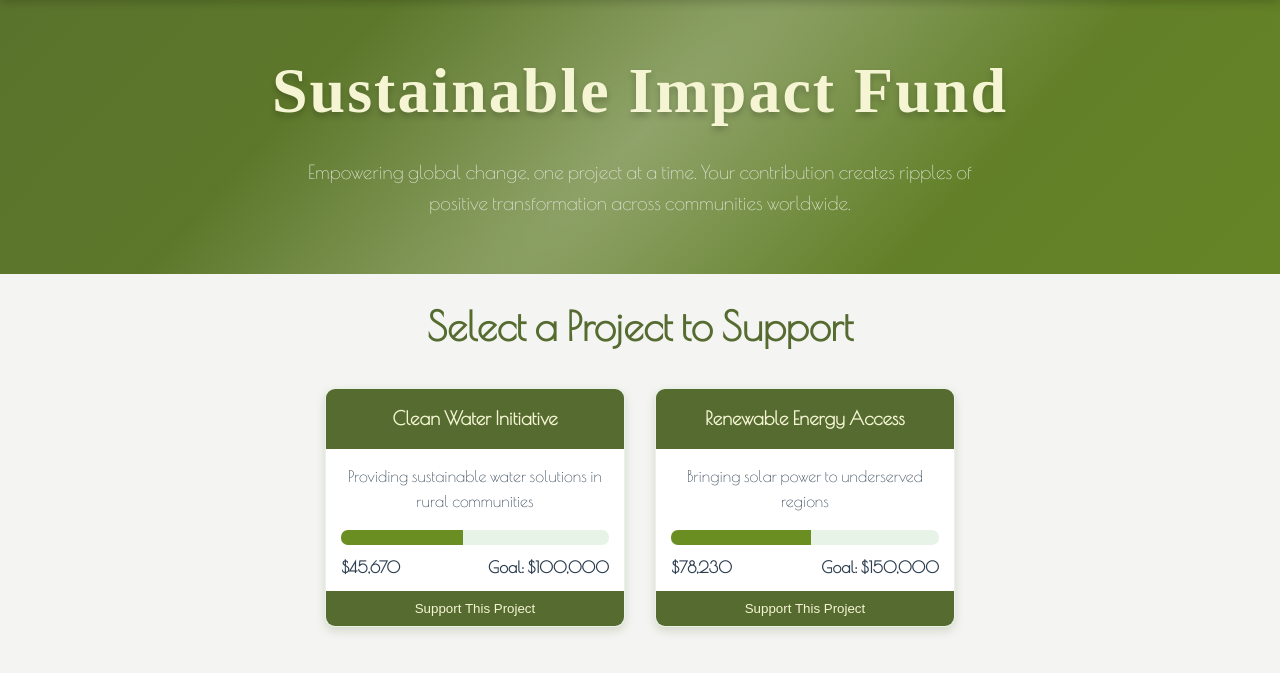
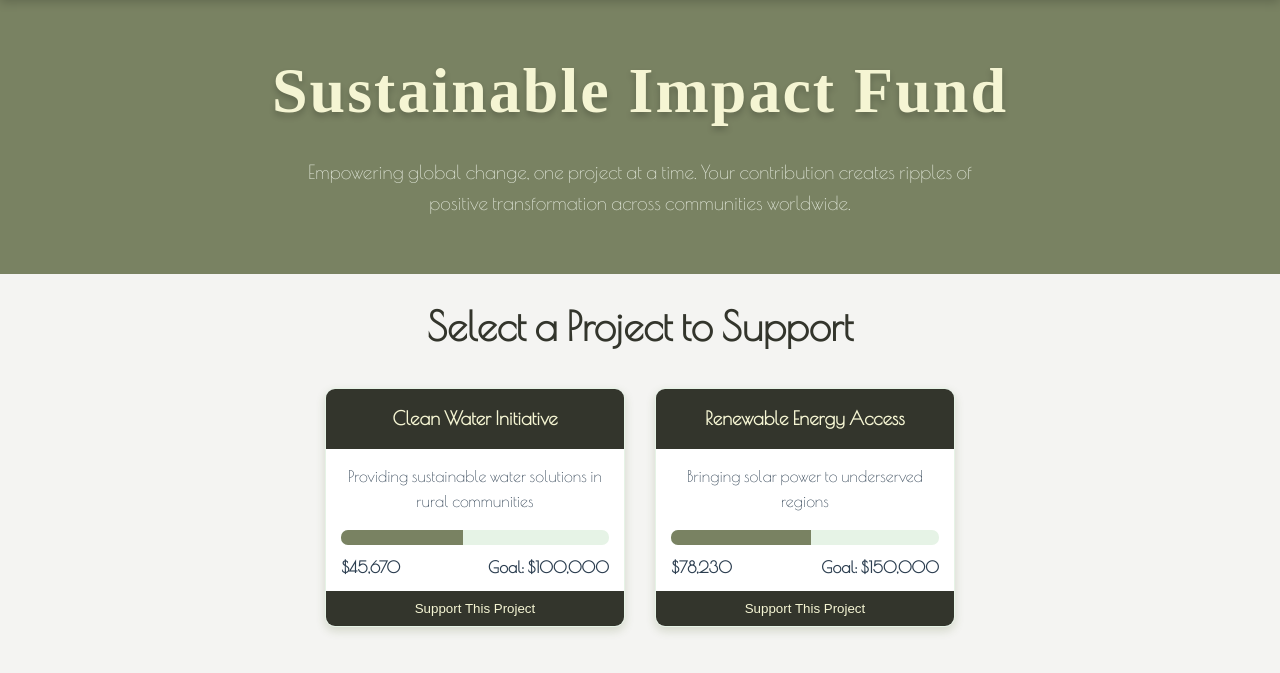
Before and after one commit to Gobi05-exe/SDGHub, a Django app: template SDGHub/templates/funds.html in a window 1280 px wide. Shown: the part 68-741 px from the top of the page. Run offline with Django 5.2, Linux system fonts and the light colour scheme; the template is opened without the code that fills it, so the values that code supplies are empty; some web fonts are replaced.

Commit message:
css file updates

```diff
--- a/SDGHub/static/css/funds.css
+++ b/SDGHub/static/css/funds.css
@@ -60,9 +60,8 @@
 .page-header {
     text-align: center;
     padding: 40px 20px;
-    background: linear-gradient(135deg, #556B2F, #6B8E23);
+    background: #798262;
     background-size: 200% 200%;
-    animation: gradientFlow 10s ease infinite;
     position: relative;
     overflow: hidden;
 }
@@ -74,9 +73,6 @@
     left: -50%;
     width: 200%;
     height: 200%;
-    background: radial-gradient(ellipse at center,
-        rgba(255,255,255,0.3) 0%,
-        rgba(255,255,255,0) 70%);
     transform: rotate(-45deg);
     z-index: 1;
 }
@@ -115,7 +111,7 @@
 .section-title {
     text-align: center;
     margin-bottom: 30px;
-    color: #556B2F;
+    color: #33352C;
     font-size: 2.5rem;
 }
 
@@ -151,7 +147,7 @@
 .project-card h3 {
     padding: 15px;
     text-align: center;
-    background-color: #556B2F;
+    background-color: #33352C;
     color: #f5f5d3;
 }
 
@@ -171,7 +167,7 @@
 
 .progress-bar {
     height: 100%;
-    background-color: #6B8E23;
+    background-color: #798262;
     width: 0;
     transition: width 1s ease-in-out;
 }
@@ -187,7 +183,7 @@
 .select-project {
     width: 100%;
     padding: 10px;
-    background-color: #556B2F;
+    background-color: #33352C;
     color: #f5f5d3;
     border: none;
     cursor: pointer;
@@ -279,7 +275,7 @@
 }
 
 .payment-method.selected {
-    background-color: #2e7d32;
+    background-color: #798262;
     box-shadow: 0 0 0 2px rgba(46, 125, 50, 0.3);
 }
 
```
Also changed, not shown: SDGHub/static/css/collab.css (+10 -10 lines).
